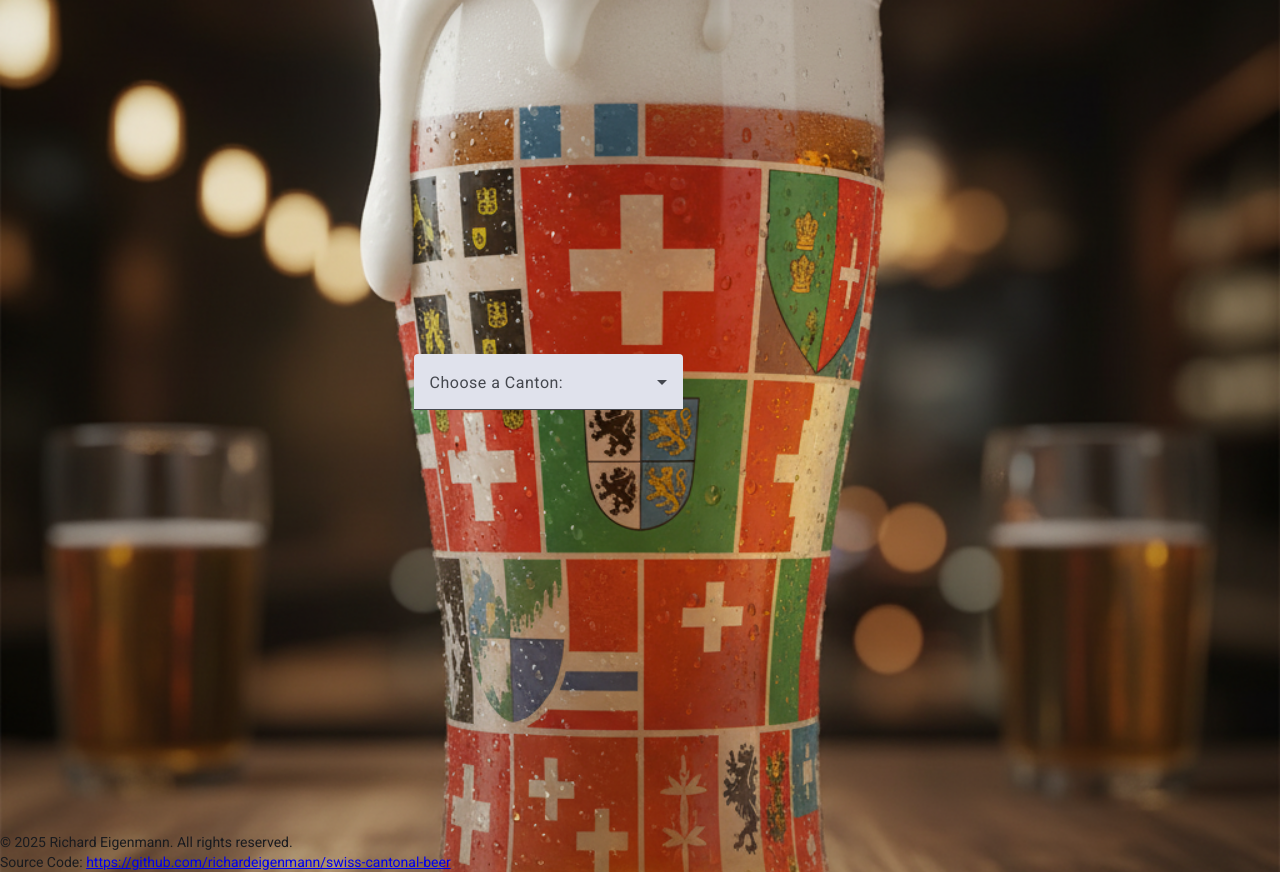
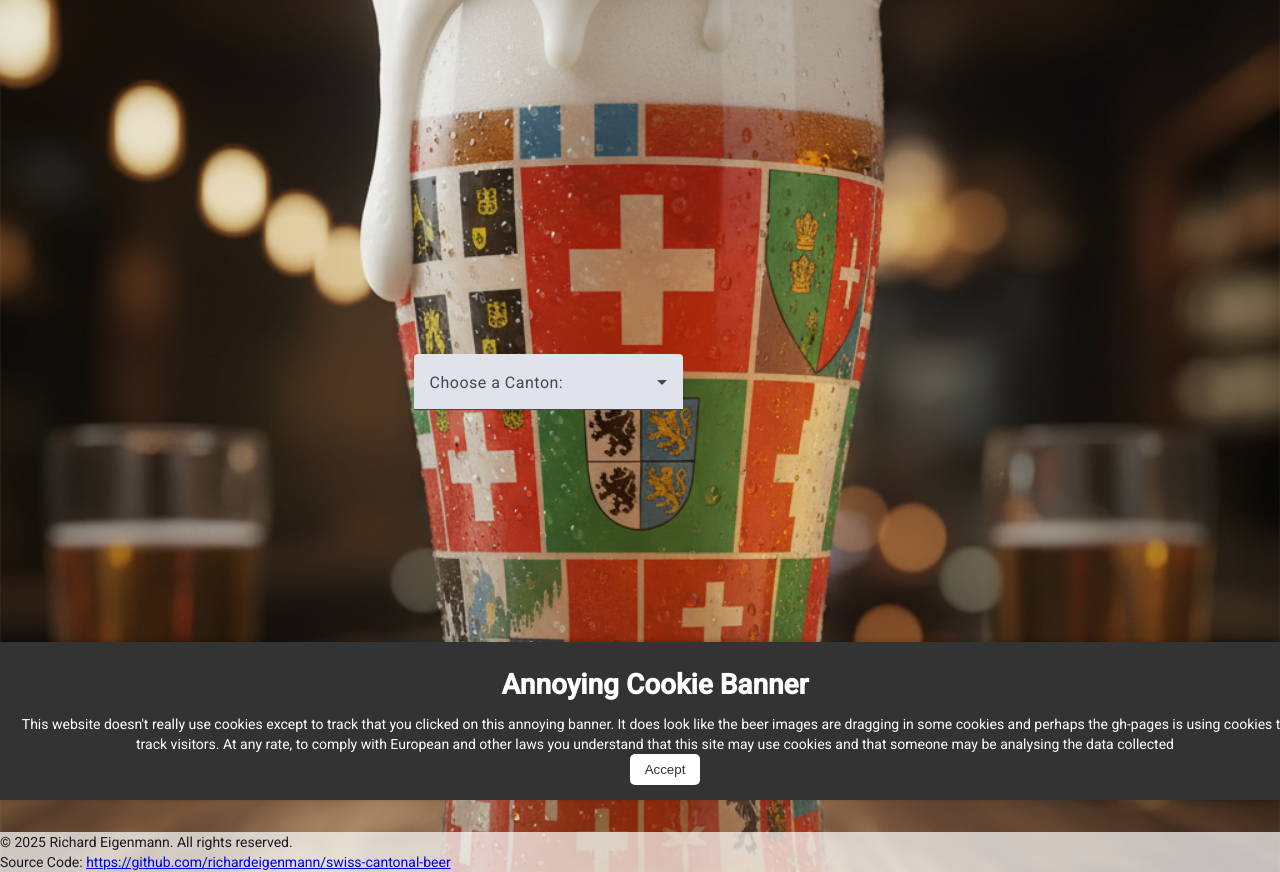
Before and after one commit to richardeigenmann/swiss-cantonal-beer, an Angular app: page / in a window 1280 px wide. Shown: the top 872 px of the page. Built offline with nearby package versions, Linux system fonts and the light colour scheme.

Commit message:
Add Cookie Banner

```diff
--- a/src/app/app.css
+++ b/src/app/app.css
@@ -71,3 +71,8 @@ main {
 
 
 }
+
+
+footer {
+  background-color:rgba(255, 255, 255, 0.7);
+}
--- a/src/app/app.html
+++ b/src/app/app.html
@@ -1,3 +1,5 @@
+<app-cookie-banner></app-cookie-banner>
+
 <main class="main">
   <div class="content">
     <div class="left-side">
--- a/src/app/app.ts
+++ b/src/app/app.ts
@@ -7,6 +7,7 @@ import { MatInputModule } from '@angular/material/input';
 import { CantonService, Canton } from './canton-service';
 import { FormsModule } from '@angular/forms';
 import { BeerList } from "./beer-list/beer-list";
+import { CookieBanner } from './cookie-banner/cookie-banner';
 
 @Component({
   selector: 'app-root',
@@ -17,7 +18,8 @@ import { BeerList } from "./beer-list/beer-list";
     MatIconModule,
     MatInputModule,
     FormsModule,
-    BeerList
+    BeerList,
+    CookieBanner
 ],
   templateUrl: './app.html',
   styleUrl: './app.css',
--- /dev/null
+++ b/src/app/cookie-banner/cookie-banner.css
@@ -0,0 +1,32 @@
+/* src/app/cookie-banner/cookie-banner.component.css */
+.cookie-banner {
+  position: fixed;
+  bottom: 0;
+  left: 0;
+  width: 100%;
+  background-color: #333;
+  color: #fff;
+  text-align: center;
+  padding: 15px;
+  box-shadow: 0 -2px 5px rgba(0, 0, 0, 0.2);
+  z-index: 1000;
+  display: flex;
+  justify-content: center;
+  align-items: center;
+  flex-wrap: wrap;
+}
+
+.cookie-banner p {
+  margin: 0;
+  flex-grow: 1;
+}
+
+.cookie-banner button {
+  background-color: #fff;
+  color: #333;
+  border: none;
+  padding: 8px 15px;
+  cursor: pointer;
+  margin-left: 20px;
+  border-radius: 5px;
+}
--- /dev/null
+++ b/src/app/cookie-banner/cookie-banner.html
@@ -0,0 +1,14 @@
+@if (! cookieAccepted() ) {
+  <div class="cookie-banner">
+    <h1>Annoying Cookie Banner</h1>
+    <p>
+      This website doesn't really use cookies except to track that you clicked
+      on this annoying banner. It does look like the beer images are dragging
+      in some cookies and perhaps the gh-pages is using cookies to track visitors.
+      At any rate, to comply with European and other laws you understand that
+      this site may use cookies and that someone may be analysing the data
+      collected
+    </p>
+    <button (click)="acceptCookies()">Accept</button>
+  </div>
+}
--- /dev/null
+++ b/src/app/cookie-banner/cookie-banner.ts
@@ -0,0 +1,19 @@
+import { Component } from '@angular/core';
+
+@Component({
+  selector: 'app-cookie-banner',
+  imports: [],
+  templateUrl: './cookie-banner.html',
+  styleUrl: './cookie-banner.css',
+  standalone: true
+})
+
+export class CookieBanner {
+  cookieAccepted(): boolean {
+    return localStorage.getItem('cookieAccepted') === 'true';
+  }
+
+  acceptCookies(): void {
+    localStorage.setItem('cookieAccepted', 'true');
+  }
+}
```
Also changed, not shown: 1 other file (tests, documents, lock files or other folders).
